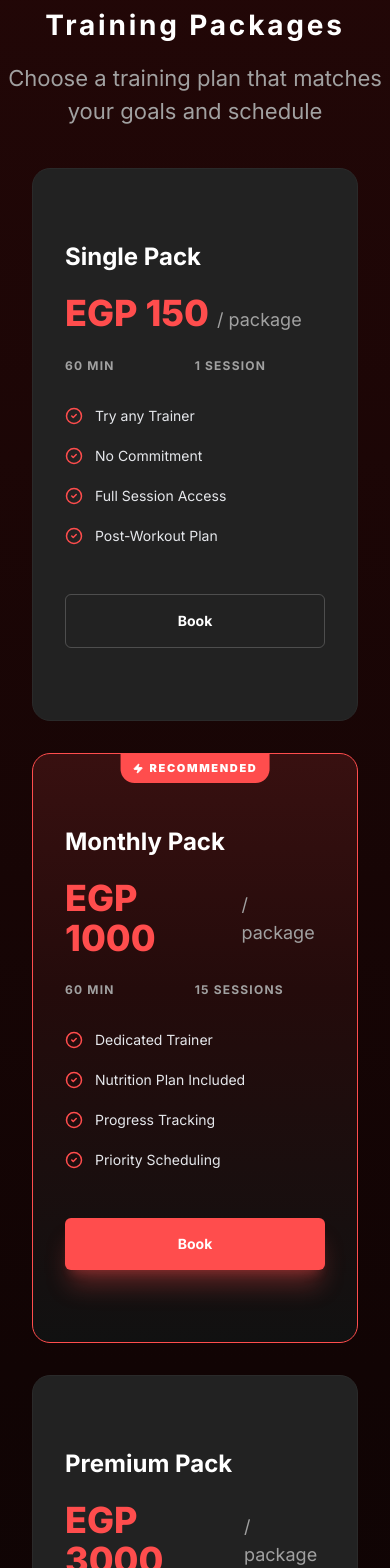
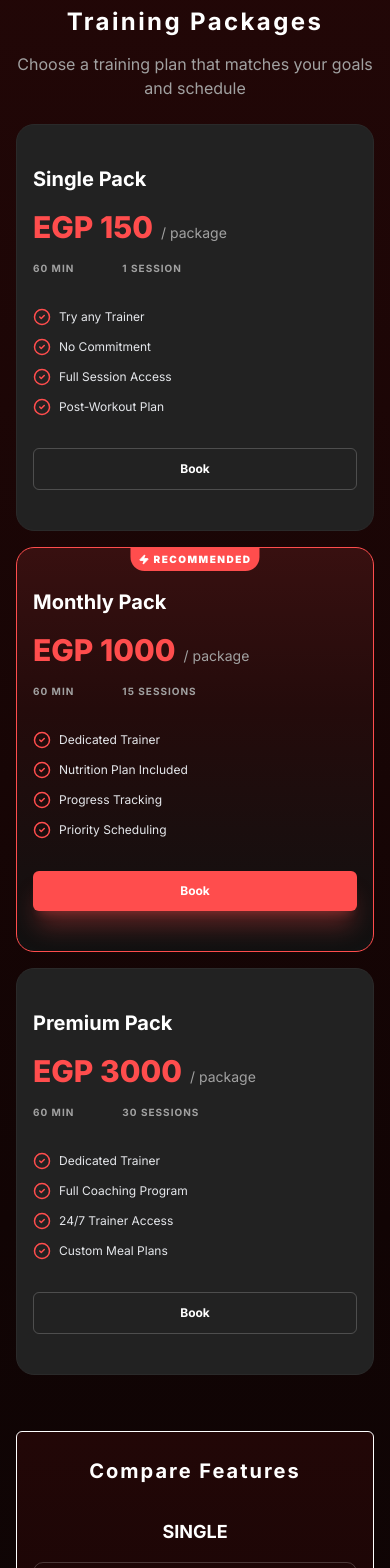
Before and after one commit to Abdulrahmanfawzy/fitness-team-2, a React (Vite) app: page /packages in a window 390 px wide. Shown: the part 100-1668 px from the top of the page. Built offline with nearby package versions, Linux system fonts and the light colour scheme; the HTML template or start-up script is replaced by a standard one.

Commit message:
fix responsive design for packages and compare features sections

```diff
--- a/src/components/common/PackageCard.tsx
+++ b/src/components/common/PackageCard.tsx
@@ -18,41 +18,41 @@ const PackageCard: React.FC<PackageCardProps> = ({
   isRecommended
 }) => {
   return (
-    <div className={`relative flex flex-col h-full p-8 rounded-2xl border transition-all duration-300 ${
+    <div className={`relative flex flex-col h-full p-4 sm:p-6 md:p-8 rounded-2xl border transition-all duration-300 ${
       isRecommended
         ? "bg-card-recommended border-orange z-10"
         : "bg-card-standard border-card-border hover:border-orange"
     }`}>
       {isRecommended && (
-        <div className="absolute top-0 left-1/2 -translate-x-1/2 bg-orange text-white text-[11px] font-black py-1.5 px-3 rounded-b-xl uppercase tracking-[0.15em] z-20 whitespace-nowrap flex items-center gap-1.5">
+        <div className="absolute top-0 left-1/2 -translate-x-1/2 bg-orange text-white text-[10px] sm:text-[11px] font-black py-1 px-2 sm:py-1.5 sm:px-3 rounded-b-xl uppercase tracking-[0.15em] z-20 whitespace-nowrap flex items-center gap-1 sm:gap-1.5">
           <Zap size={11} className="fill-white text-white" /> Recommended
         </div>
       )}
 
-      <div className="flex flex-col grow py-10">
+      <div className="flex flex-col grow py-6 sm:py-8 md:py-10">
 
         <div className="mb-8">
-        <h3 className="text-2xl font-bold mb-5">{title}</h3>
-        <div className="flex items-baseline mb-6">
-          <span className="text-orange text-4xl font-extrabold">{price}</span>
-          <span className="text-text-secondary text-lg ml-2">/ package</span>
+        <h3 className="text-xl sm:text-2xl font-bold mb-4 sm:mb-5">{title}</h3>
+        <div className="flex items-baseline mb-4 sm:mb-6">
+          <span className="text-orange text-3xl sm:text-4xl font-extrabold">{price}</span>
+          <span className="text-text-secondary text-sm sm:text-lg ml-2">/ package</span>
         </div>
-        <div className="flex justify-start space-x-20 text-xs font-bold text-text-secondary uppercase tracking-widest">
+        <div className="flex justify-start space-x-12 sm:space-x-16 md:space-x-20 text-[10px] sm:text-xs font-bold text-text-secondary uppercase tracking-widest">
           <span>{duration}</span>
           <span>{sessions}</span>
         </div>
         </div>
 
-        <ul className="space-y-5 mb-12 grow">
+        <ul className="space-y-3 sm:space-y-4 md:space-y-5 mb-8 sm:mb-10 md:mb-12 grow">
           {features.map((feature, index) => (
-            <li key={index} className="flex items-center space-x-3 text-sm">
+            <li key={index} className="flex items-center space-x-2 sm:space-x-3 text-xs sm:text-sm">
               <CheckCircle2 size={18} className="text-orange shrink-0" />
               <span className="text-gray-200">{feature}</span>
             </li>
           ))}
         </ul>
 
-        <button className={`w-full py-4 rounded-sm font-bold text-sm transition-all duration-300 transform ${
+        <button className={`w-full py-3 sm:py-4 rounded-sm font-bold text-xs sm:text-sm transition-all duration-300 transform ${
           isRecommended
             ? "bg-orange text-white hover:brightness-125 hover:scale-105 shadow-xl shadow-orange/30"
             : "bg-transparent border border-white/20 text-white hover:bg-white/5 hover:scale-105 cursor-pointer"
--- a/src/pages/Packages/CompareFeatures.tsx
+++ b/src/pages/Packages/CompareFeatures.tsx
@@ -19,22 +19,47 @@ const rows: FeatureRow[] = [
 
 function CompareFeatures() {
   return (
-    <section className="pt-8 pb-20">
-      <div className="max-w-6xl mx-auto px-8">
+    <section className="pt-6 pb-12 sm:pt-8 sm:pb-16 md:pb-20">
+      <div className="max-w-6xl mx-auto px-4 sm:px-6 md:px-8">
         <div
-          className="w-full border border-white rounded-sm px-12 py-9"
+          className="w-full border border-white rounded-sm px-4 sm:px-8 md:px-12 py-6 sm:py-8 md:py-9"
           style={{ background: "linear-gradient(180deg, #220707 0%, #110404 40%, #080808 100%)" }}
         >
-          <h2 className="text-[28px] md:text-[32px] font-bold text-center mb-16 tracking-widest">Compare Features</h2>
+          <h2 className="text-[20px] sm:text-[24px] md:text-[28px] lg:text-[32px] font-bold text-center mb-8 sm:mb-12 md:mb-16 tracking-widest">Compare Features</h2>
 
+          {/* Mobile View - Separate Cards for Each Package */}
+          <div className="block sm:hidden">
+            {[
+              { name: 'SINGLE', key: 'single' as const },
+              { name: 'MONTHLY', key: 'monthly' as const },
+              { name: 'Premium', key: 'premium' as const }
+            ].map((plan) => (
+              <div key={plan.key} className="mb-6 last:mb-0">
+                <h3 className="text-lg sm:text-xl font-bold text-white mb-4 text-center">{plan.name}</h3>
+                <div className="border border-white/20 rounded-lg p-4">
+                  {rows.map((row, index) => (
+                    <div key={index} className="flex justify-between items-center py-3 border-b border-white/10 last:border-0">
+                      <span className="text-gray-300 font-semibold capitalize tracking-wider text-sm">{row.feature}</span>
+                      <span className="font-bold text-white text-sm">
+                        {row[plan.key] === true ? <Check size={16} className="text-orange" /> : row[plan.key] ?? ""}
+                      </span>
+                    </div>
+                  ))}
+                </div>
+              </div>
+            ))}
+          </div>
+
+          {/* Desktop View - Original Table */}
+          <div className="hidden sm:block">
             <div className="overflow-x-auto">
               <table className="w-full text-left">
                 <thead>
-                <tr className="border-b border-white/10 text-xl font-black text-text-secondary capitalize tracking-widest">
-                  <th className="pb-10 text-white text-3xl">Feature</th>
-                  <th className="pb-10 text-center text-2xl text-white">SINGLE</th>
-                  <th className="pb-10 text-center text-2xl text-white">MONTHLY</th>
-                  <th className="pb-10 text-center text-2xl text-white">Premium</th>
+                  <tr className="border-b border-white/10 text-sm md:text-lg lg:text-xl font-black text-text-secondary capitalize tracking-widest">
+                    <th className="pb-10 text-white text-lg md:text-3xl">Feature</th>
+                    <th className="pb-10 text-center text-base md:text-2xl text-white">SINGLE</th>
+                    <th className="pb-10 text-center text-base md:text-2xl text-white">MONTHLY</th>
+                    <th className="pb-10 text-center text-base md:text-2xl text-white">Premium</th>
                   </tr>
                 </thead>
                 <tbody className="text-sm">
@@ -56,29 +81,30 @@ function CompareFeatures() {
               </table>
             </div>
           </div>
+        </div>
 
         {/* Trust Badges */}
-        <div className="grid grid-cols-1 md:grid-cols-2 gap-6 mt-12 w-full">
-          <div className="bg-card-bg border border-card-border p-8 rounded-sm flex items-center space-x-6">
+        <div className="grid grid-cols-1 gap-3 sm:gap-4 md:gap-6 mt-6 sm:mt-8 md:mt-12 w-full">
+          <div className="bg-card-bg border border-card-border p-3 sm:p-4 md:p-6 lg:p-8 rounded-sm flex flex-col items-center space-y-3 sm:space-y-4">
             <div className="relative flex items-center justify-center shrink-0">
-              <ShieldCheck size={48} className="text-[#22c55e]" fill="#22c55e" />
-              <Check size={28} className="absolute text-black stroke-4" />
+              <ShieldCheck size={32} className="text-[#22c55e] w-6 h-6 sm:w-8 sm:h-8 md:w-10 md:h-10 lg:w-12 lg:h-12" fill="#22c55e" />
+              <Check size={20} className="absolute text-black stroke-4 w-4 h-4 sm:w-5 sm:h-5 md:w-6 md:h-6 lg:w-7 lg:h-7" />
             </div>
-            <div>
-              <h4 className="font-extrabold text-xl tracking-tight mb-4">30-Day Money-Back Guarantee</h4>
-              <p className="text-text-secondary text-base mt-1 leading-tight">
+            <div className="text-center">
+              <h4 className="font-extrabold text-base sm:text-lg md:text-xl tracking-tight mb-2 sm:mb-4">30-Day Money-Back Guarantee</h4>
+              <p className="text-text-secondary text-xs sm:text-sm md:text-base mt-1 leading-tight">
                 Not satisfied with your first month? Get a full refund, no questions asked.
               </p>
             </div>
           </div>
-          <div className="bg-card-bg border border-card-border p-8 rounded-sm flex items-center space-x-6">
+          <div className="bg-card-bg border border-card-border p-3 sm:p-4 md:p-6 lg:p-8 rounded-sm flex flex-col items-center space-y-3 sm:space-y-4">
             <div className="relative flex items-center justify-center shrink-0">
-              <BadgeCheck size={48} className="text-[#22c55e]" fill="#22c55e" />
-              <Check size={28} className="absolute text-black stroke-4" />
+              <BadgeCheck size={32} className="text-[#22c55e] w-6 h-6 sm:w-8 sm:h-8 md:w-10 md:h-10 lg:w-12 lg:h-12" fill="#22c55e" />
+              <Check size={20} className="absolute text-black stroke-4 w-4 h-4 sm:w-5 sm:h-5 md:w-6 md:h-6 lg:w-7 lg:h-7" />
             </div>
-            <div>
-              <h4 className="font-extrabold text-xl tracking-tight mb-4">All Trainers Certified</h4>
-              <p className="text-text-secondary text-base mt-1 leading-tight">
+            <div className="text-center">
+              <h4 className="font-extrabold text-base sm:text-lg md:text-xl tracking-tight mb-2 sm:mb-4">All Trainers Certified</h4>
+              <p className="text-text-secondary text-xs sm:text-sm md:text-base mt-1 leading-tight">
                 Every coach holds elite certifications and has proven experience in transforming lives.
               </p>
             </div>
--- a/src/pages/Packages/TrainingPackages.tsx
+++ b/src/pages/Packages/TrainingPackages.tsx
@@ -43,14 +43,14 @@ const packages = [
 function TrainingPackages() {
   return (
     <section className="pt-10 pb-8">
-      <div className="text-center mb-10">
-        <h2 className="text-[28px] md:text-[32px] font-bold mb-4 tracking-widest">Training Packages</h2>
-        <p className="text-text-secondary text-[22px] max-w-none mx-auto">
+      <div className="text-center mb-6 md:mb-10 px-4">
+        <h2 className="text-[24px] sm:text-[28px] md:text-[32px] font-bold mb-3 md:mb-4 tracking-widest">Training Packages</h2>
+        <p className="text-text-secondary text-[16px] sm:text-[18px] md:text-[22px] max-w-2xl mx-auto">
           Choose a training plan that matches your goals and schedule
         </p>
       </div>
 
-      <div className="grid grid-cols-1 md:grid-cols-3 gap-8 max-w-6xl mx-auto px-8 items-stretch">
+      <div className="grid grid-cols-1 sm:grid-cols-2 lg:grid-cols-3 gap-4 sm:gap-6 md:gap-8 max-w-6xl mx-auto px-4 sm:px-6 md:px-8 items-stretch">
         {packages.map((pkg, index) => (
           <PackageCard key={index} {...pkg} />
         ))}
```
Lines whose indentation alone changed are shown as unchanged.
